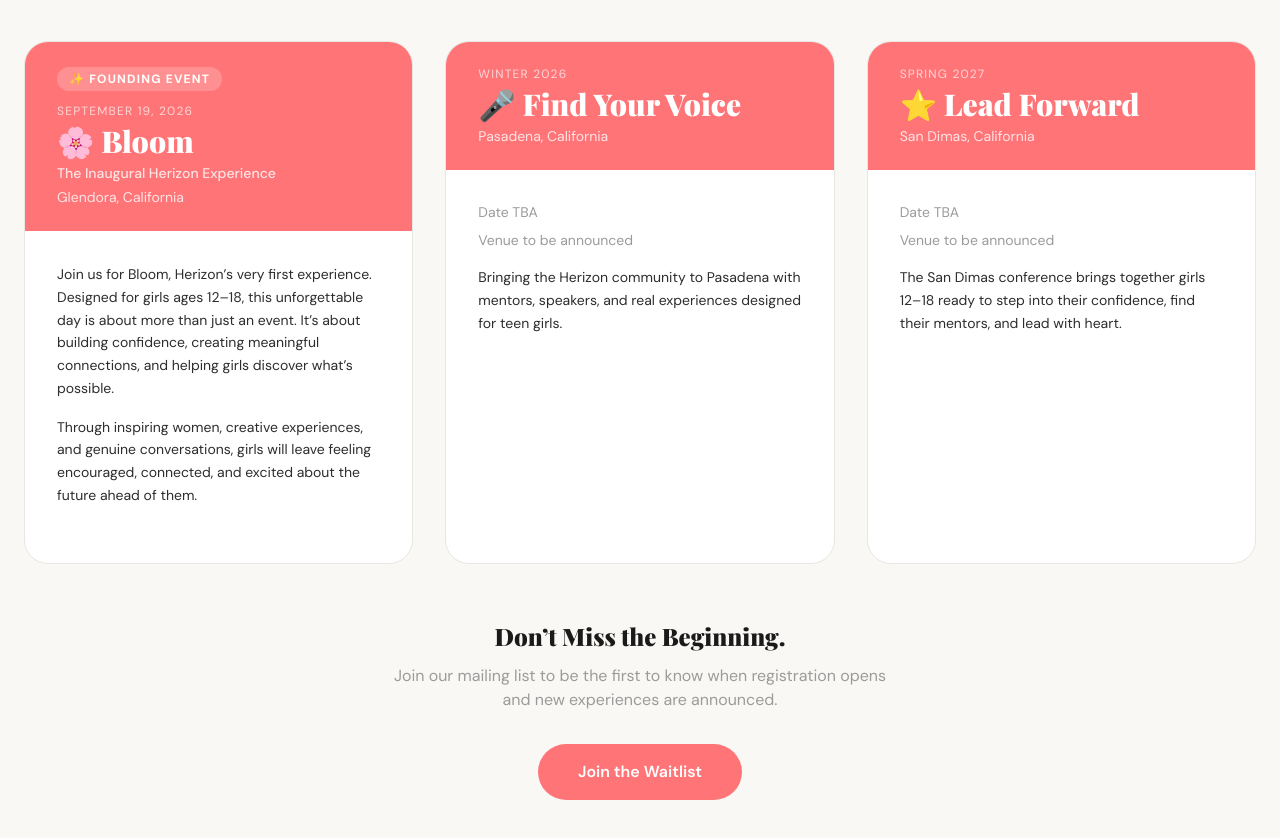
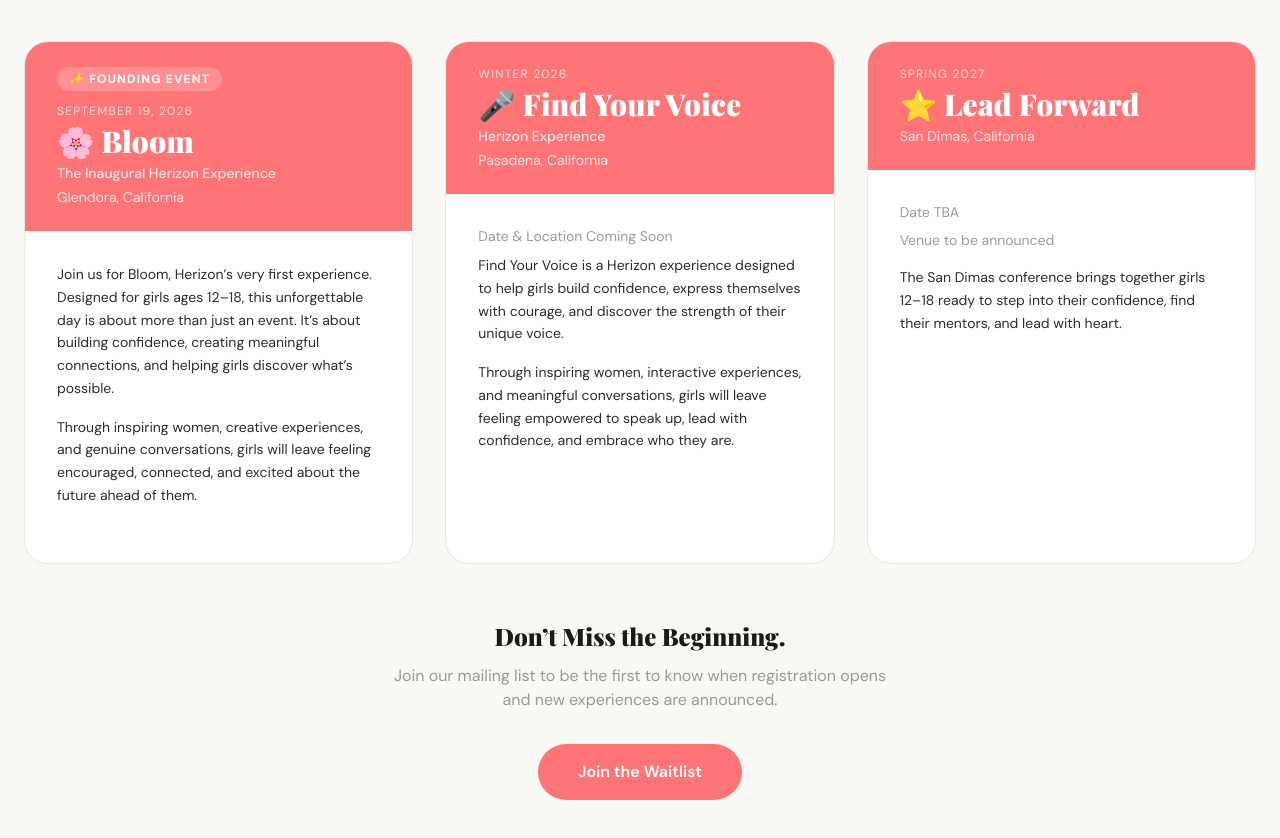
Before and after one commit to flourishprosper/herizonsociety-website, a Next.js app: page /events in a window 1280 px wide. Shown: the part 1040-1878 px from the top of the page. Built offline with nearby package versions, Linux system fonts and the light colour scheme; a web font is replaced by a local one.

Commit message:
events: update Find Your Voice card with subtitle and new copy

```diff
--- a/src/app/events/page.tsx
+++ b/src/app/events/page.tsx
@@ -26,12 +26,15 @@ const upcomingEvents = [
   {
     id: "pasadena-winter-2026",
     city: "🎤 Find Your Voice",
+    subtitle: "Herizon Experience",
     state: "Pasadena, California",
     date: "Winter 2026",
-    fullDate: "Date TBA",
-    venue: "Venue to be announced",
+    fullDate: "Date & Location Coming Soon",
+    venue: "",
     description:
-      "Bringing the Herizon community to Pasadena with mentors, speakers, and real experiences designed for teen girls.",
+      "Find Your Voice is a Herizon experience designed to help girls build confidence, express themselves with courage, and discover the strength of their unique voice.",
+    description2:
+      "Through inspiring women, interactive experiences, and meaningful conversations, girls will leave feeling empowered to speak up, lead with confidence, and embrace who they are.",
     status: "coming-soon",
   },
   {
```
